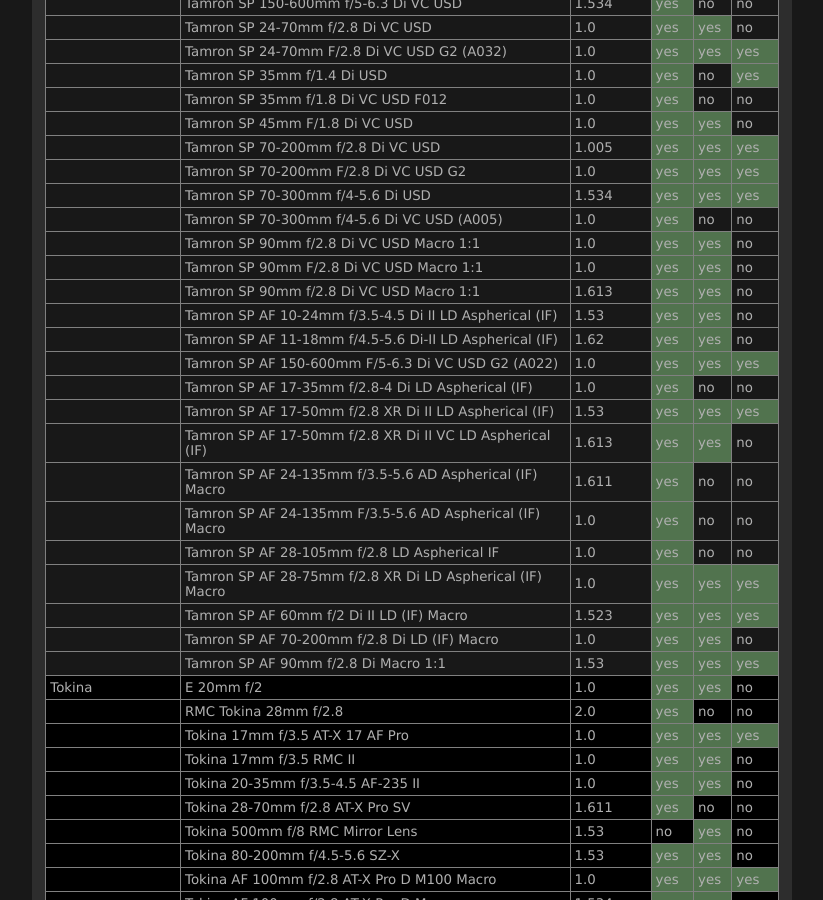
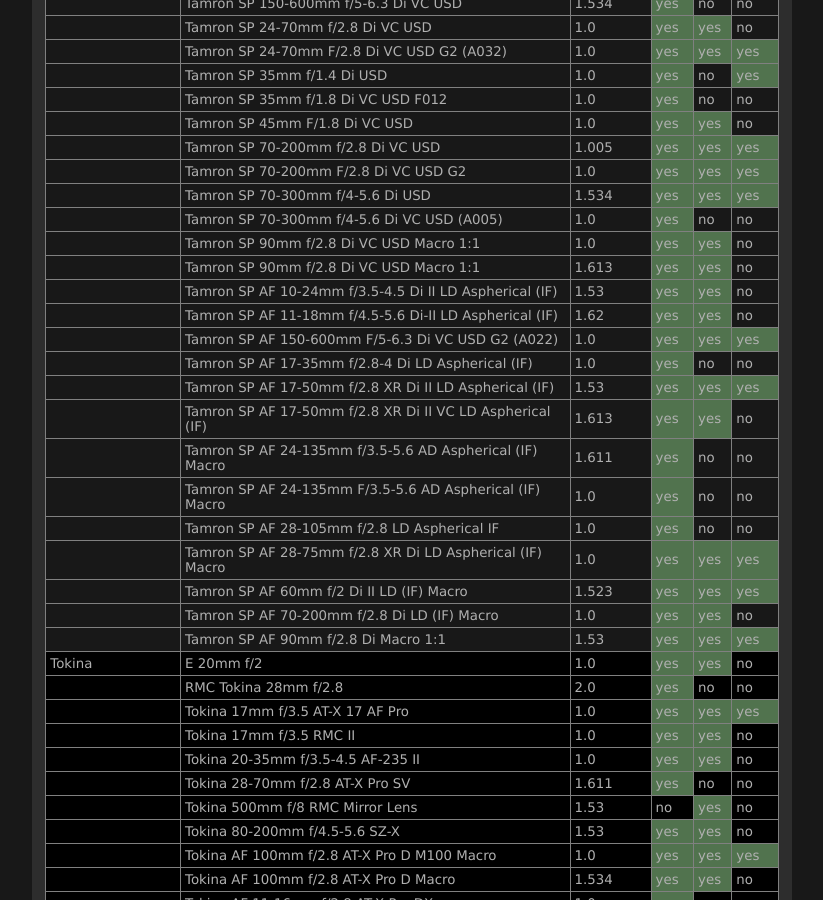
Before and after one commit to lensfun/lensfun.github.io, a Jekyll site: the page built from _posts/lenslist/2999-12-31-Lenslist-master.md, in a window 1280 px wide and 900 px high, scrolled down 33373 px. Shown: the whole window, without its empty margins (284-1107 px from the left). Built offline with Jekyll 4.4.1, drawn with Linux system fonts in a browser that asks for light colours.

Commit message:
Update master lens list from GitHub Actions

```diff
--- a/_posts/lenslist/2999-12-31-Lenslist-master.md
+++ b/_posts/lenslist/2999-12-31-Lenslist-master.md
@@ -1365,7 +1365,6 @@ This list was generated on 2025-09-14 from current Lensfun sources. Your Lensfun
 <tr class="lenslist-bg2"><td></td><td>Tamron SP 70-300mm f/4-5.6 Di USD</td><td>1.534</td><td class="lenslist-highlight lenslist-check">yes</td><td class="lenslist-highlight lenslist-check">yes</td><td class="lenslist-highlight lenslist-check">yes</td></tr>
 <tr class="lenslist-bg2"><td></td><td>Tamron SP 70-300mm f/4-5.6 Di VC USD (A005)</td><td>1.0</td><td class="lenslist-highlight lenslist-check">yes</td><td class="lenslist-check">no</td><td class="lenslist-check">no</td></tr>
 <tr class="lenslist-bg2"><td></td><td>Tamron SP 90mm f/2.8 Di VC USD Macro 1:1</td><td>1.0</td><td class="lenslist-highlight lenslist-check">yes</td><td class="lenslist-highlight lenslist-check">yes</td><td class="lenslist-check">no</td></tr>
-<tr class="lenslist-bg2"><td></td><td>Tamron SP 90mm F/2.8 Di VC USD Macro 1:1</td><td>1.0</td><td class="lenslist-highlight lenslist-check">yes</td><td class="lenslist-highlight lenslist-check">yes</td><td class="lenslist-check">no</td></tr>
 <tr class="lenslist-bg2"><td></td><td>Tamron SP 90mm f/2.8 Di VC USD Macro 1:1</td><td>1.613</td><td class="lenslist-highlight lenslist-check">yes</td><td class="lenslist-highlight lenslist-check">yes</td><td class="lenslist-check">no</td></tr>
 <tr class="lenslist-bg2"><td></td><td>Tamron SP AF 10-24mm f/3.5-4.5 Di II LD Aspherical (IF)</td><td>1.53</td><td class="lenslist-highlight lenslist-check">yes</td><td class="lenslist-highlight lenslist-check">yes</td><td class="lenslist-check">no</td></tr>
 <tr class="lenslist-bg2"><td></td><td>Tamron SP AF 11-18mm f/4.5-5.6 Di-II LD Aspherical (IF)</td><td>1.62</td><td class="lenslist-highlight lenslist-check">yes</td><td class="lenslist-highlight lenslist-check">yes</td><td class="lenslist-check">no</td></tr>
```
